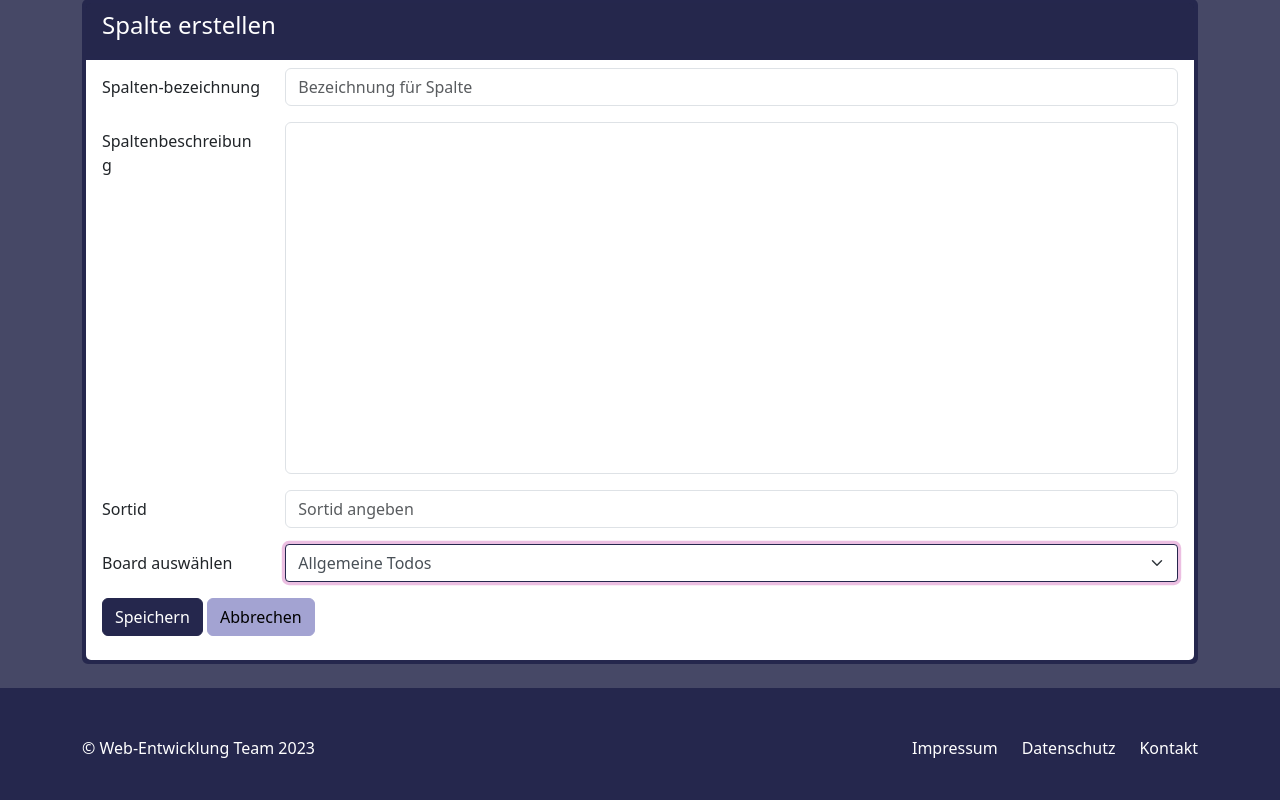
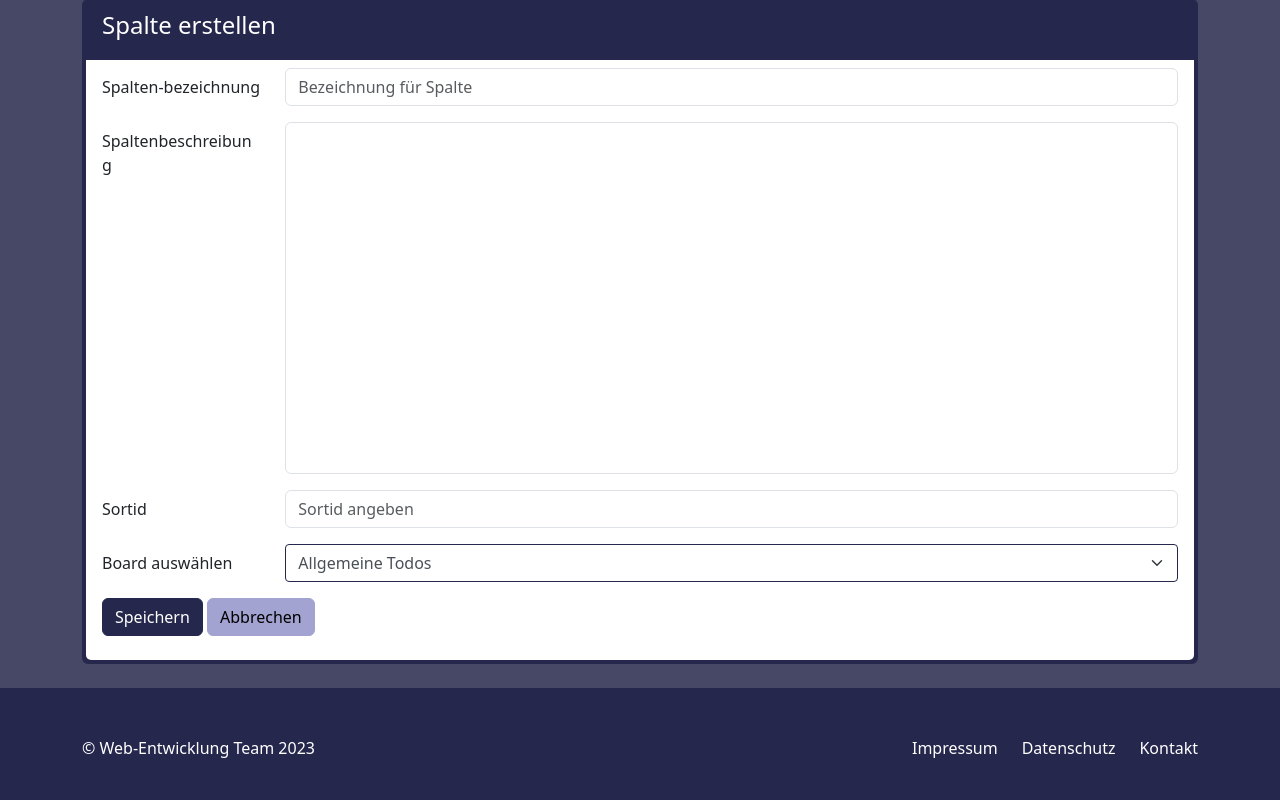
Before and after one commit to JDeffner/Webentwicklung, a PHP site: page /Uebung02/SpalteErstellen.html in a window 1280 px wide, with the restyled element focused. Shown: the part 137-937 px from the top of the page. Run offline with PHP 8.4, Linux system fonts and the light colour scheme.

Commit message:
color change #2

```diff
--- a/Uebung02/Style1.css
+++ b/Uebung02/Style1.css
@@ -260,7 +260,7 @@ textarea::-webkit-scrollbar-thumb:active {
 .form-select:focus {
     border-color: var(--primary-color);
     outline: 0;
-    box-shadow: 0 0 0 0.2rem rgba(180, 0, 138, 0.25);
+    box-shadow: 0 0 0 0.2rem rgba(var(--primary-color) 0.25);
 }
 
 .form-select option {
```
